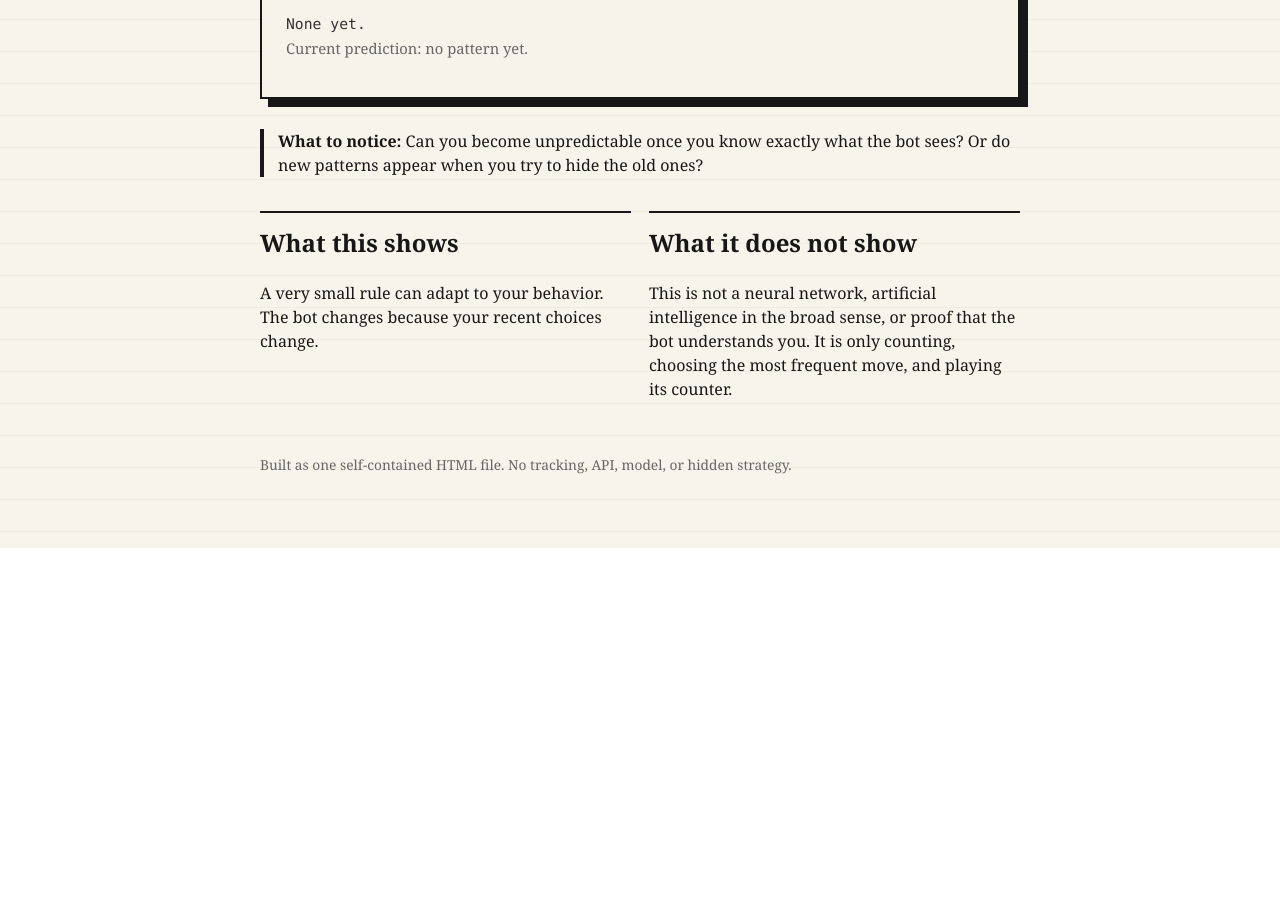
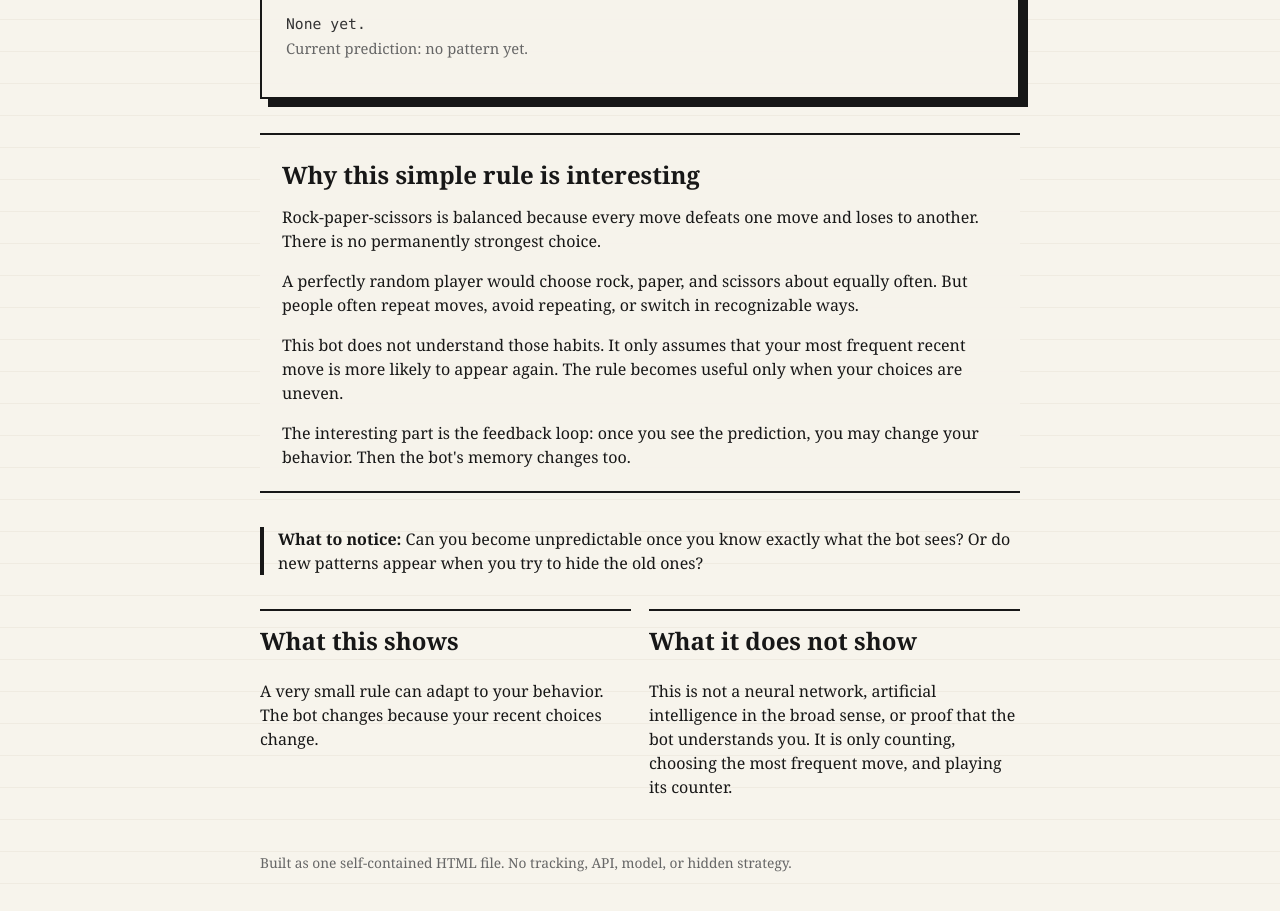
Before and after one commit to ethanyang2023-hub/pattern-rps, a plain HTML site: page index.html in a window 1280 px wide. Shown: the part 780-1691 px from the top of the page. Before the commit the page ends 1328 px from the top, so only its background shows below. Drawn offline with Linux system fonts and the light colour scheme.

Commit message:
Add files via upload

```diff
--- a/index.html
+++ b/index.html
@@ -149,6 +149,23 @@
       min-height: 24px;
     }
 
+
+    .analysis {
+      margin: 34px 0;
+      padding: 22px;
+      background: rgba(247, 244, 236, 0.92);
+      border-top: 2px solid var(--ink);
+      border-bottom: 2px solid var(--ink);
+    }
+
+    .analysis h2 {
+      margin-bottom: 12px;
+    }
+
+    .analysis p:last-child {
+      margin-bottom: 0;
+    }
+
     .note {
       border-left: 4px solid var(--ink);
       padding-left: 14px;
@@ -221,6 +238,33 @@
 
       <p class="small" id="prediction">
         Current prediction: no pattern yet.
+      </p>
+    </div>
+
+
+    <div class="analysis">
+      <h2>Why this simple rule is interesting</h2>
+
+      <p>
+        Rock-paper-scissors is balanced because every move defeats one move and
+        loses to another. There is no permanently strongest choice.
+      </p>
+
+      <p>
+        A perfectly random player would choose rock, paper, and scissors about
+        equally often. But people often repeat moves, avoid repeating, or switch
+        in recognizable ways.
+      </p>
+
+      <p>
+        This bot does not understand those habits. It only assumes that your most
+        frequent recent move is more likely to appear again. The rule becomes useful
+        only when your choices are uneven.
+      </p>
+
+      <p>
+        The interesting part is the feedback loop: once you see the prediction,
+        you may change your behavior. Then the bot's memory changes too.
       </p>
     </div>
 
```
